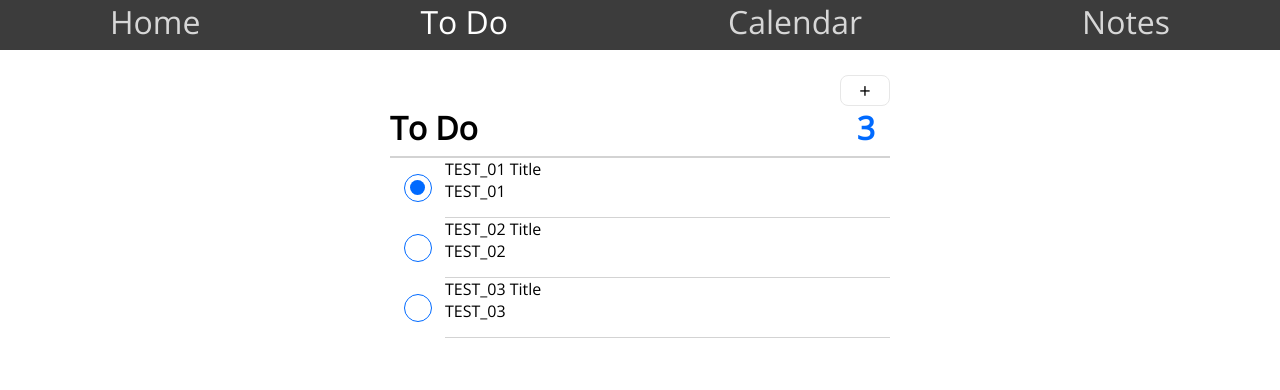
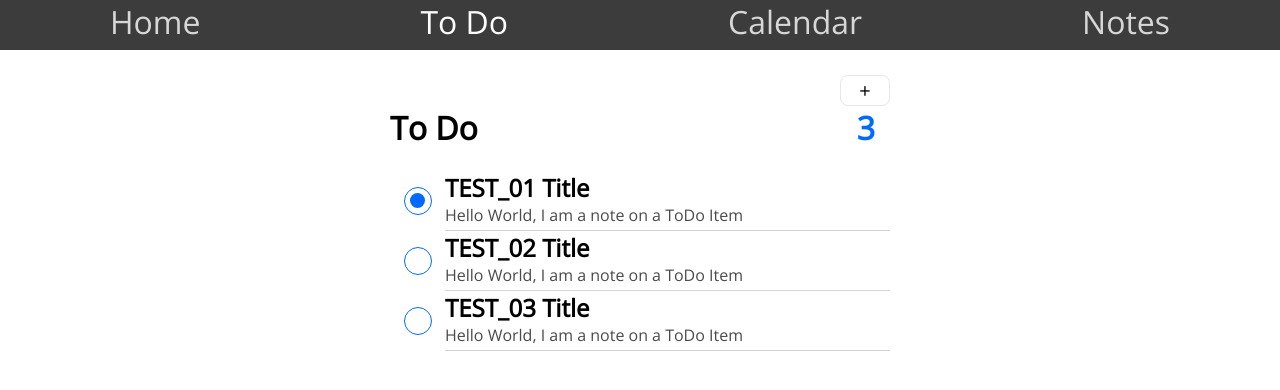
Before and after one commit to twillia7/senior-project, a React (Create React App) app: page /todo in a window 1280 px wide. Shown: the top 390 px of the page. Built offline with nearby package versions, Linux system fonts and the light colour scheme.

Commit message:
Update todo item style

```diff
--- a/src/ToDo/components/ToDoItem.js
+++ b/src/ToDo/components/ToDoItem.js
@@ -17,8 +17,8 @@ const ToDoItem = (props) => {
         <span className="checkmark"></span>
       </label>
       <div className="toDoItemData">
-        <p>{props.toDoItem.title}</p>
-        <p>{props.toDoItem.id}</p>
+        <p className="toDoItemTitle">{props.toDoItem.title}</p>
+        <p className="toDoItemNotes">{props.toDoItem.notes}</p>
       </div>
     </div>
   )
--- a/src/ToDo/styles/ToDoItem.css
+++ b/src/ToDo/styles/ToDoItem.css
@@ -7,3 +7,12 @@
   width: 100%;
   border-bottom: lightgray 1px solid;
 }
+
+.toDoItemTitle {
+  font-weight: bold;
+  font-size: 24px;;
+}
+
+.toDoItemNotes {
+  color: #4A4A4A
+}
--- a/src/ToDo/styles/ToDoPage.css
+++ b/src/ToDo/styles/ToDoPage.css
@@ -26,8 +26,8 @@
 .toDoHeaderContainer {
   width: 100%;
   max-width: 500px;
+  padding-bottom: 15px;
   margin: auto;
-  border-bottom: lightgray 2px solid;
   height: 50px;
 }
 
```
